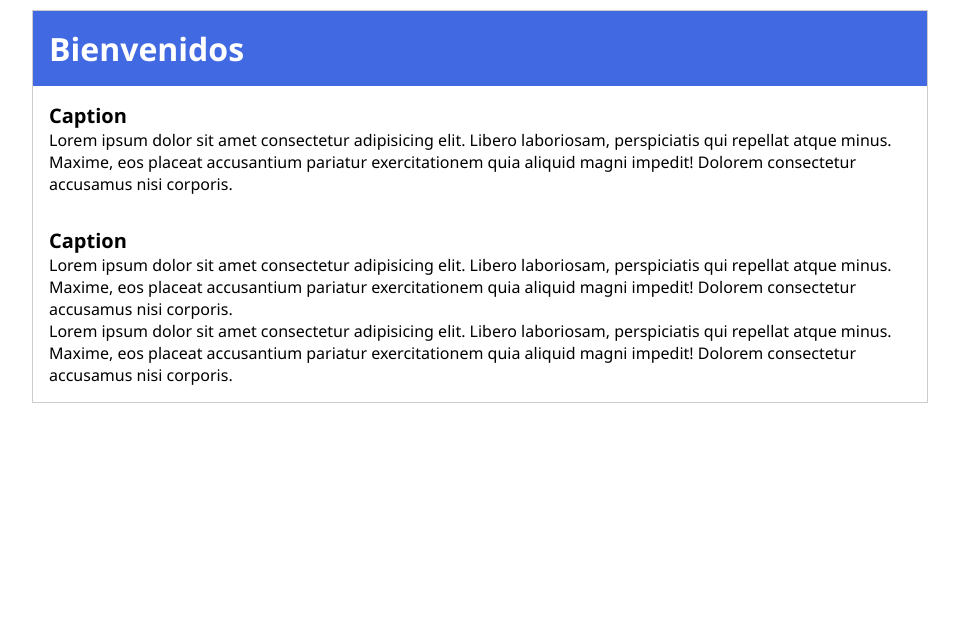
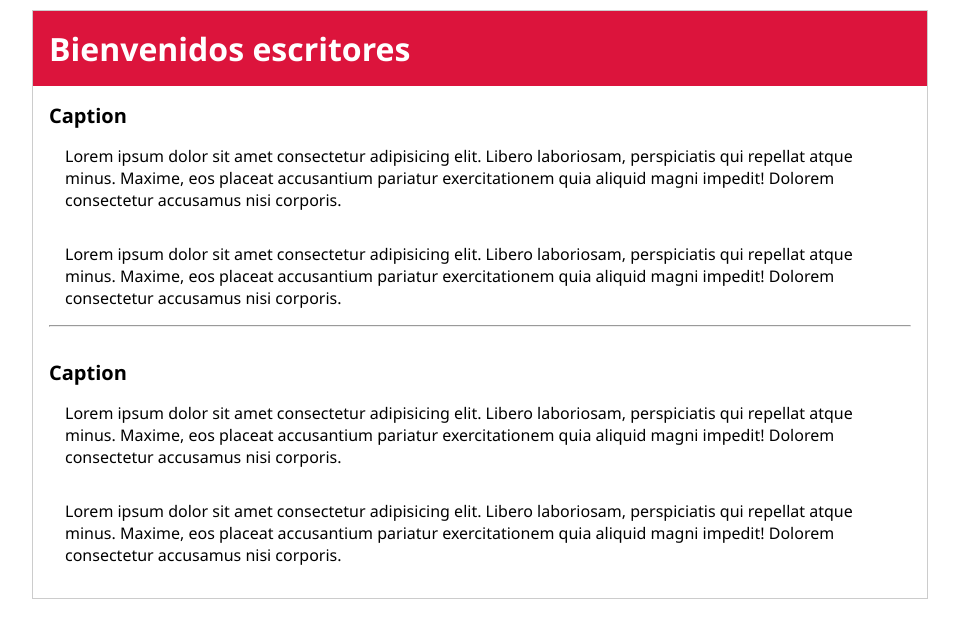
Before and after one commit to egcponcho/blog, a plain HTML site: page index.html in a window 1280 px wide. Shown: the whole page, without its empty margins (160-1119 px from the left). Drawn offline with Linux system fonts and the light colour scheme.

Commit message:
Se modificaron los estilos de la pagina

```diff
--- a/css/estilos.css
+++ b/css/estilos.css
@@ -16,7 +16,7 @@ body {
 }
 
 .container .cabecera {
-    background: royalblue;
+    background: crimson;
     color: #ffffff;
     font-weight: bold;
     padding: 1em;
@@ -29,3 +29,7 @@ body {
 .container .post h1 {
     font-size: 20px;
 }
+
+.container .post p {
+    padding: 1em;
+}
--- a/index.html
+++ b/index.html
@@ -10,7 +10,7 @@
 
     <div class="container">
         <div class="cabecera">
-            <h1>Bienvenidos</h1>
+            <h1>Bienvenidos escritores</h1>
         </div>
         <div class="post">
             <h1>Caption</h1>
@@ -20,6 +20,13 @@
                 exercitationem quia aliquid magni impedit! Dolorem consectetur accusamus
                 nisi corporis.
             </p>
+            <p>
+                Lorem ipsum dolor sit amet consectetur adipisicing elit. Libero laboriosam,
+                perspiciatis qui repellat atque minus. Maxime, eos placeat accusantium pariatur
+                exercitationem quia aliquid magni impedit! Dolorem consectetur accusamus
+                nisi corporis.
+            </p>
+            <hr>
         </div>
         <div class="post">
             <h1>Caption</h1>
```
